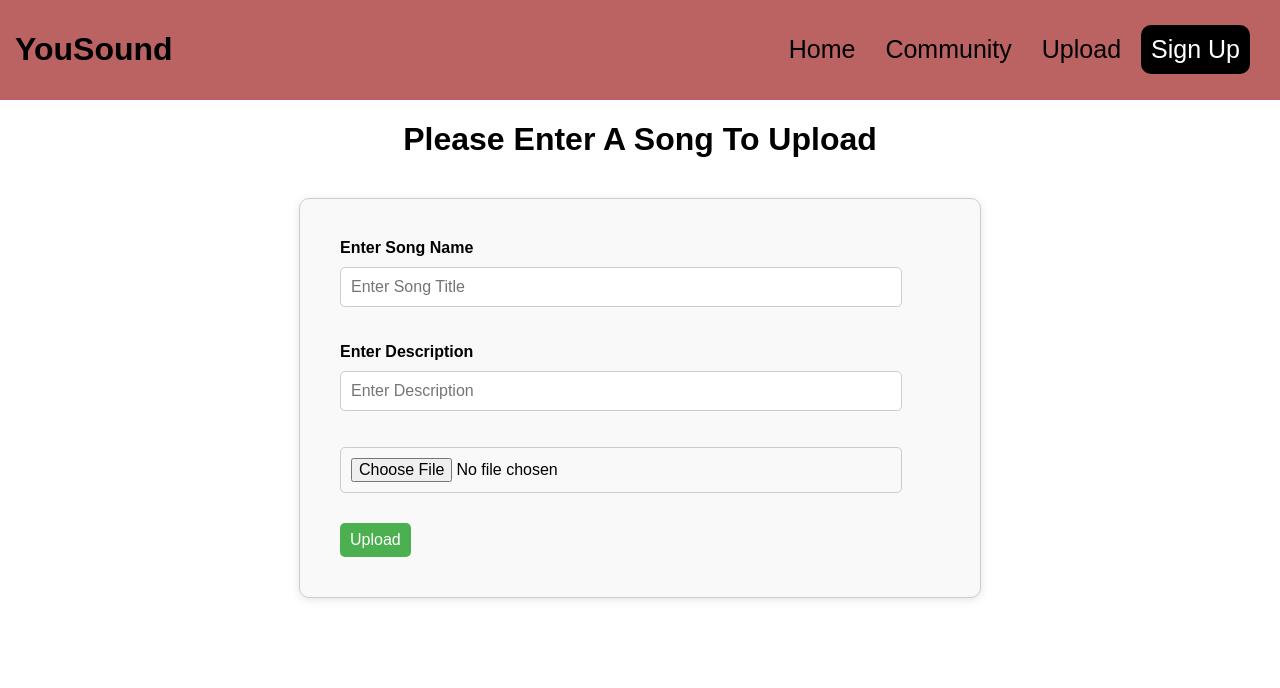
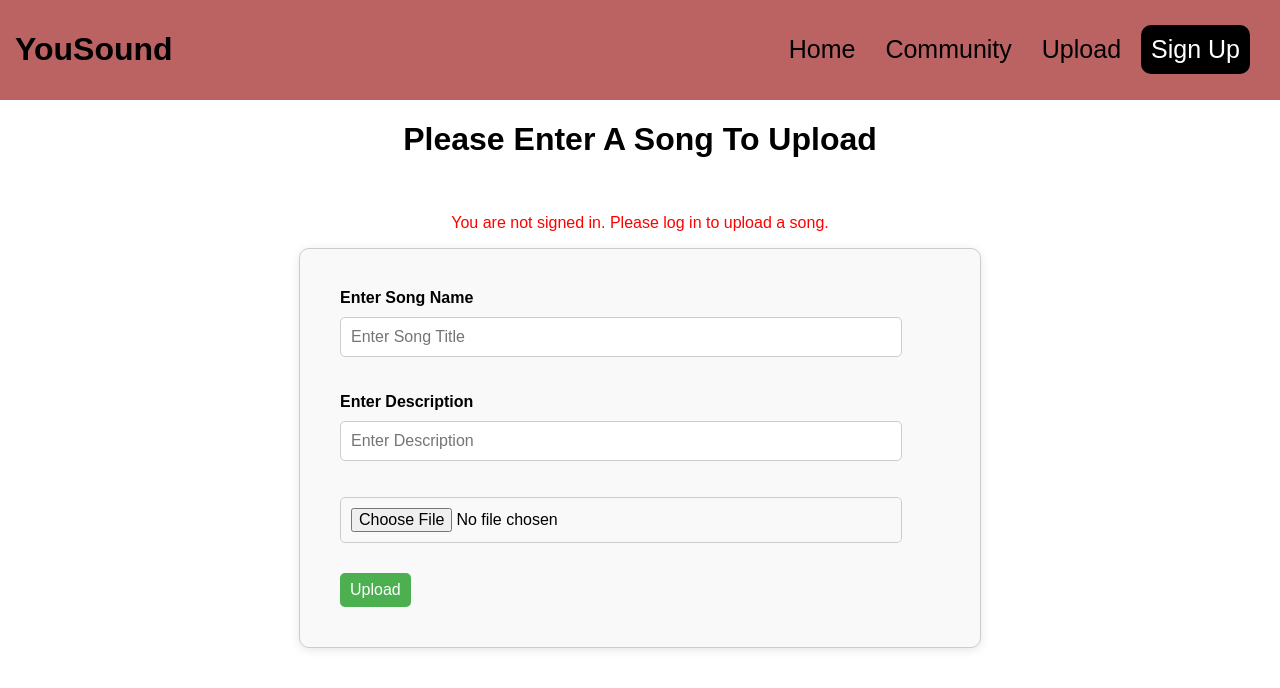
Before and after one commit to pehilbert/yousound, a React (Create React App) app in the folder frontend/: page /upload in a window 1280 px wide. Shown: the top 688 px of the page. Built offline with nearby package versions, Linux system fonts and the light colour scheme; no server answers.

Commit message:
added some simple login checking for upload song page

```diff
--- a/frontend/src/upload/UploadSong.css
+++ b/frontend/src/upload/UploadSong.css
@@ -15,6 +15,10 @@
     border-radius: 10px;            /* Rounded corners */
     background-color: #f9f9f9;     /* Light background color */
     box-shadow: 0 2px 10px rgba(0, 0, 0, 0.1); /* Subtle shadow for depth */
+}
+
+.errorMessage {
+    text-align: center;
 }
 
 .uploadFile span {
--- a/frontend/src/upload/UploadSong.js
+++ b/frontend/src/upload/UploadSong.js
@@ -1,18 +1,27 @@
 import "./UploadSong.css";
-import React, { useState , useRef  } from 'react';
+import React, { useState, useEffect, useRef  } from 'react';
+import {useAuth} from "../AuthContext";
 
 function UploadSong() {
 
-    // todo
-    // need to check if user is signed
-        // if user not signed in input on page that user is not signed in
-        // redirect to login page
+    const { authToken } = useAuth();
+    const [errorMessage, setErrorMessage] = useState('');
+    console.log(authToken);
 
 
     // state to store a selected file
     const [selectedFile, setSelectedFile] = useState(null);
     const [songTitle, setSongTitle] = useState('');
     const [songDescription, setDescription] = useState('');
+
+    // Effect to set error message based on authToken
+    useEffect(() => {
+        if (authToken === null) {
+            setErrorMessage("You are not signed in. Please log in to upload a song.");
+        } else {
+            setErrorMessage(''); // Clear error message if signed in
+        }
+    }, [authToken]); // Dependency on authToken
 
     // ref for file input
     const fileInputRef = useRef(null);
@@ -67,6 +76,10 @@ function UploadSong() {
 
                 // error has occured try again
         }
+        else if(authToken === null)
+        {
+            alert('you are not signed in so you can not upload a file');
+        }
         else
         {
             alert('please select a file to upload');
@@ -83,11 +96,12 @@ function UploadSong() {
     return (
 
         <>
-            <div class="UploadSong">
+            <div className="UploadSong">
                 <h1>Please Enter A Song To Upload</h1>
             </div>
             <br></br>
-            <div class="uploadFile">
+            {!authToken && <p className="errorMessage" style={{ color: 'red' }}>{errorMessage}</p>} {/* Display error message */}
+            <div className="uploadFile">
                 <span>Enter Song Name </span>
                 <input
                     type="text"
```
